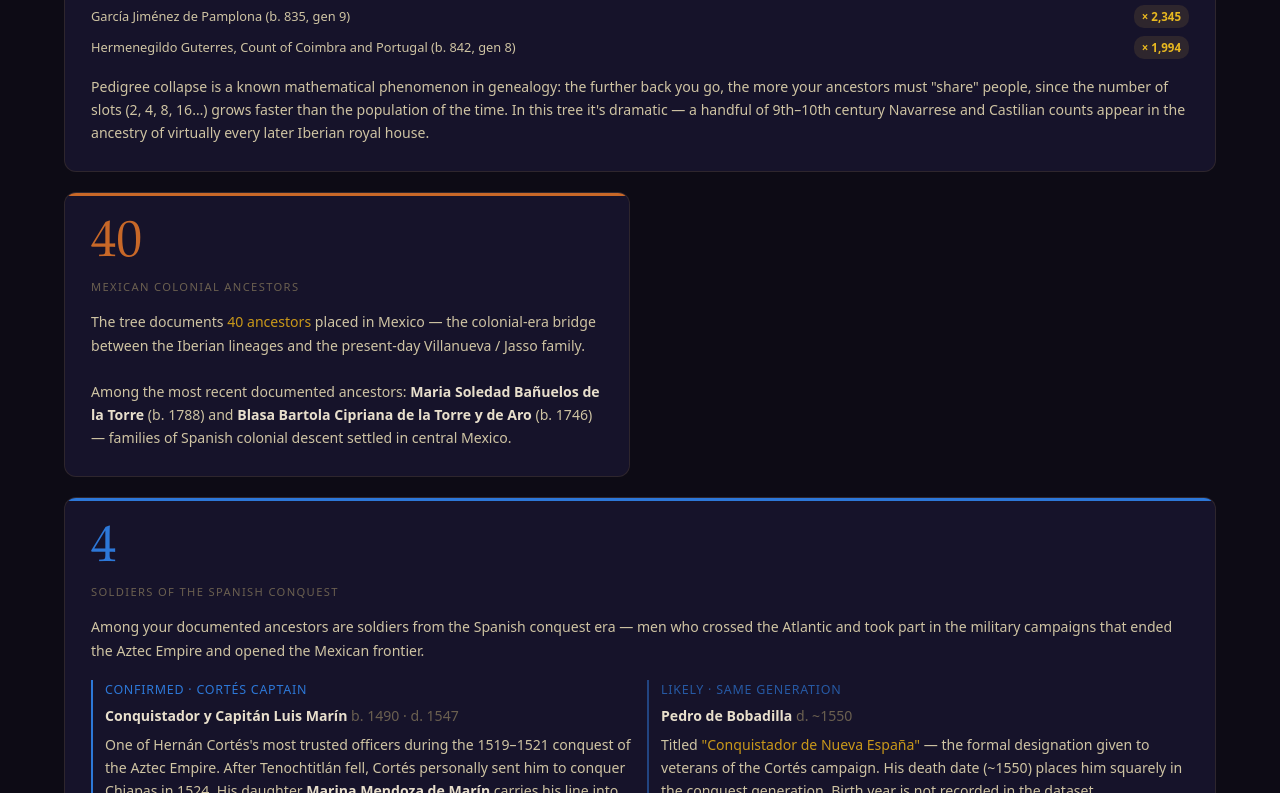
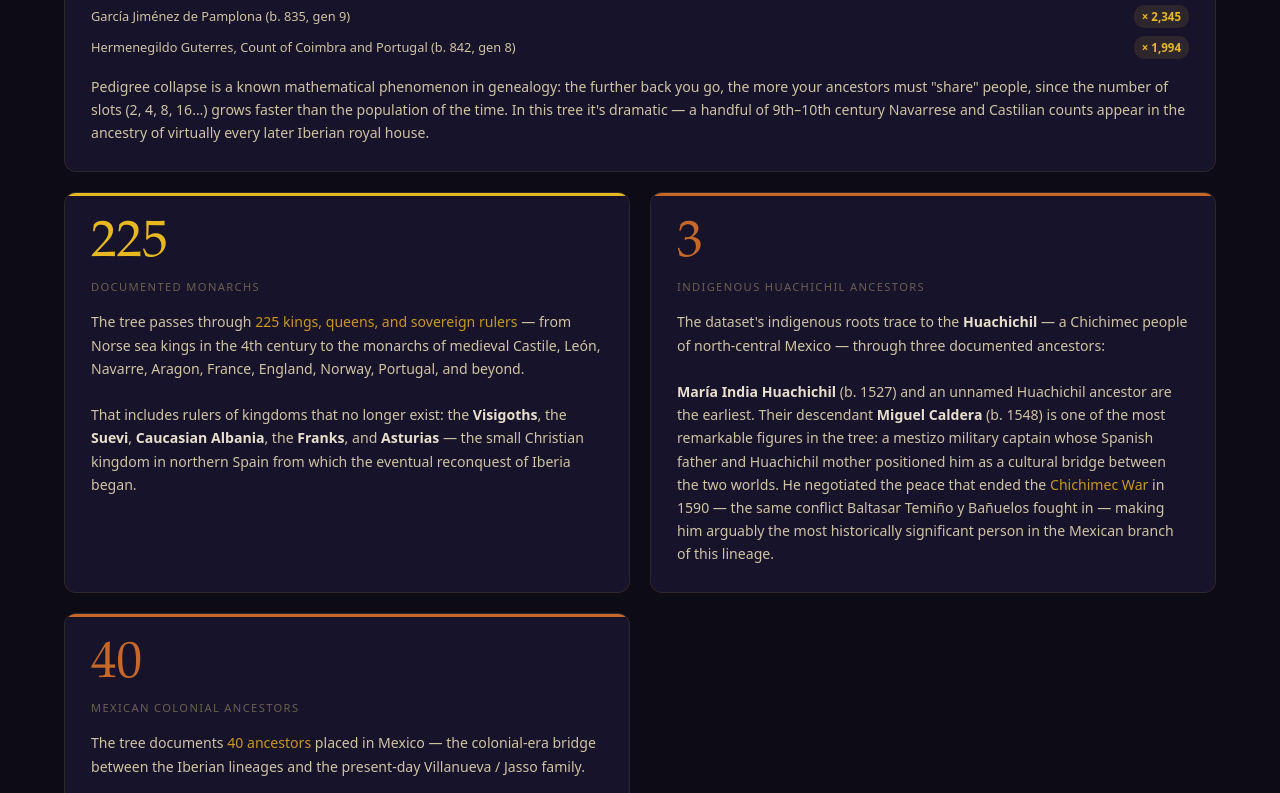
Before and after one commit to EPC310TECH/Villanueva_Family_Tree, a plain HTML site: page index.html in a window 1280 px wide. Shown: the part 4258-5051 px from the top of the page. Drawn offline with Linux system fonts and the light colour scheme.

Commit message:
Add monarchs, Huachichil, and France>Spain findings to landing page
225 monarchs card: spans Norse sea kings through Visigoth, Suevi, Frankish,
and Iberian royalty — including rulers of extinct kingdoms.

Miguel Caldera / Huachichil card: the 3 indigenous ancestors are all
Huachichil Chichimec people; Miguel Caldera (b.1548) is the mestizo
captain who negotiated the end of the Chichimec War in 1590, connecting
the indigenous and Spanish colonial worlds in one person.

Geo card copy updated: France (968) beats Spain (569) — calls out the
Carolingian depth that makes French ancestry nearly 2:1 over Spanish.

Co-Authored-By: Claude Sonnet 4.6 <noreply@anthropic.com>

```diff
--- a/index.html
+++ b/index.html
@@ -503,7 +503,7 @@
       <div class="finding-card reveal reveal-d1" style="--accent:#2d78d8">
         <span class="finding-n">10+</span>
         <span class="finding-label">Countries represented</span>
-        <p class="finding-body">The ancestry spans far beyond Iberia. Documented ancestors hail from across Europe, the Near East, and the Americas.</p>
+        <p class="finding-body" style="margin-bottom:14px"><em>France outranks Spain</em> — the Carolingian and Frankish lines run so deep that documented French ancestors outnumber Spanish ones by nearly 2-to-1.</p>
         <div class="geo-bars">
           <div class="geo-row"><span class="geo-name">France</span><div class="geo-track"><div class="geo-bar" style="width:100%"></div></div><span class="geo-count">968</span></div>
           <div class="geo-row"><span class="geo-name">Spain</span><div class="geo-track"><div class="geo-bar" style="width:59%"></div></div><span class="geo-count">569</span></div>
@@ -566,6 +566,26 @@
         </div>
         <p class="finding-body" style="margin-top:16px">
           Pedigree collapse is a known mathematical phenomenon in genealogy: the further back you go, the more your ancestors must "share" people, since the number of slots (2, 4, 8, 16…) grows faster than the population of the time. In this tree it's dramatic — a handful of 9th–10th century Navarrese and Castilian counts appear in the ancestry of virtually every later Iberian royal house.
+        </p>
+      </div>
+
+      <!-- Finding: Monarchs -->
+      <div class="finding-card reveal" style="--accent:#e8b820">
+        <span class="finding-n">225</span>
+        <span class="finding-label">Documented monarchs</span>
+        <p class="finding-body">
+          The tree passes through <em>225 kings, queens, and sovereign rulers</em> — from Norse sea kings in the 4th century to the monarchs of medieval Castile, León, Navarre, Aragon, France, England, Norway, Portugal, and beyond.<br><br>
+          That includes rulers of kingdoms that no longer exist: the <strong>Visigoths</strong>, the <strong>Suevi</strong>, <strong>Caucasian Albania</strong>, the <strong>Franks</strong>, and <strong>Asturias</strong> — the small Christian kingdom in northern Spain from which the eventual reconquest of Iberia began.
+        </p>
+      </div>
+
+      <!-- Finding: Miguel Caldera / Huachichil -->
+      <div class="finding-card reveal reveal-d1" style="--accent:#c86828">
+        <span class="finding-n">3</span>
+        <span class="finding-label">Indigenous Huachichil ancestors</span>
+        <p class="finding-body">
+          The dataset's indigenous roots trace to the <strong>Huachichil</strong> — a Chichimec people of north-central Mexico — through three documented ancestors:<br><br>
+          <strong>María India Huachichil</strong> (b. 1527) and an unnamed Huachichil ancestor are the earliest. Their descendant <strong>Miguel Caldera</strong> (b. 1548) is one of the most remarkable figures in the tree: a mestizo military captain whose Spanish father and Huachichil mother positioned him as a cultural bridge between the two worlds. He negotiated the peace that ended the <em>Chichimec War</em> in 1590 — the same conflict Baltasar Temiño y Bañuelos fought in — making him arguably the most historically significant person in the Mexican branch of this lineage.
         </p>
       </div>
 
```
